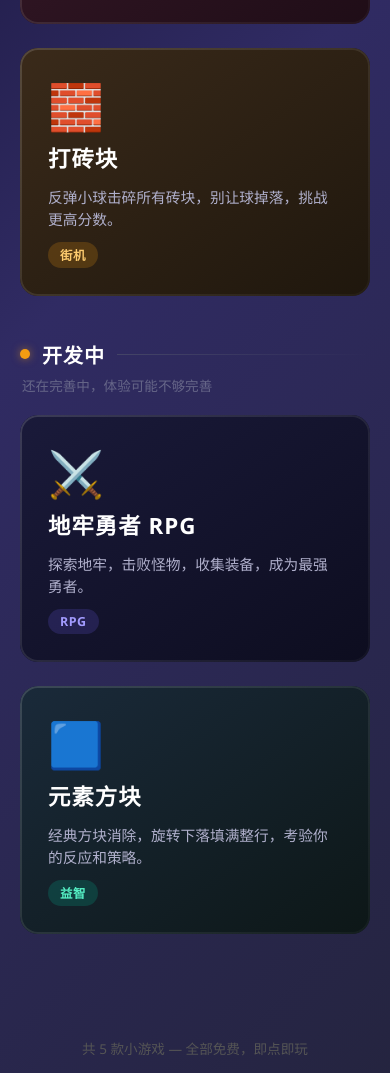
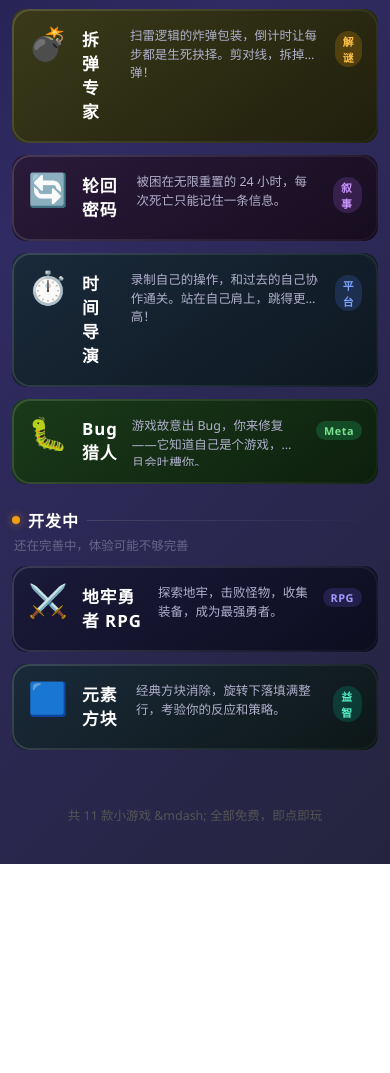
Before and after one commit to furryme/game-html, a plain HTML site: page web/index.html in a window 390 px wide. Shown: the part 783-1856 px from the top of the page. After the commit the page ends 1647 px from the top, so only its background shows below. Drawn offline with Linux system fonts and the light colour scheme.

Commit message:
style: redesign index page with mobile-responsive layout
Add card styles for new games, viewport meta for mobile, and
responsive CSS media queries for touch/small-screen devices.

```diff
--- a/web/index.html
+++ b/web/index.html
@@ -2,7 +2,7 @@
 <html lang="zh">
 <head>
 <meta charset="UTF-8">
-<meta name="viewport" content="width=device-width, initial-scale=1.0">
+<meta name="viewport" content="width=device-width, initial-scale=1.0, maximum-scale=1.0, user-scalable=no">
 <title>小游戏合集</title>
 <style>
   * { margin: 0; padding: 0; box-sizing: border-box; }
@@ -17,6 +17,7 @@
     flex-direction: column;
     align-items: center;
     padding: 60px 20px;
+    -webkit-tap-highlight-color: transparent;
   }
 
   h1 {
@@ -163,17 +164,74 @@
   .card-element      { background: linear-gradient(145deg, #1a2a3a, #0d1717); }
   .card-element .card-tag { background: #00b89433; color: #55efc4; }
 
+  .card-reverse      { background: linear-gradient(145deg, #2a1a1a, #170d0d); }
+  .card-reverse .card-tag { background: #ff6b6b33; color: #ff8787; }
+
+  .card-bomb         { background: linear-gradient(145deg, #3a3a1a, #1f1f0d); }
+  .card-bomb .card-tag { background: #ffa50233; color: #ffc048; }
+
+  .card-bug          { background: linear-gradient(145deg, #1a3a1a, #0d1f0d); }
+  .card-bug .card-tag { background: #26de8133; color: #78e08f; }
+
+  .card-loop         { background: linear-gradient(145deg, #2a1a3a, #170d1f); }
+  .card-loop .card-tag { background: #a55eea33; color: #c593f9; }
+
+  .card-time         { background: linear-gradient(145deg, #1a2a3a, #0d1720); }
+  .card-time .card-tag { background: #4b7bec33; color: #7aa2f7; }
+
+  .card-zen          { background: linear-gradient(145deg, #2a2a1a, #17170d); }
+  .card-zen .card-tag { background: #ffd70033; color: #ffe066; }
+
   footer {
     margin-top: 60px;
     color: #555;
     font-size: 0.85rem;
+  }
+
+  /* ── Mobile layout ── */
+  @media (max-width: 600px), (hover: none) and (pointer: coarse) {
+    body { padding: 24px 12px 40px; }
+    h1 { font-size: 2rem; margin-bottom: 8px; }
+    .subtitle { font-size: 0.9rem; margin-bottom: 28px; }
+    .section { margin-bottom: 24px; }
+    .section-header { margin-bottom: 12px; gap: 8px; }
+    .section-title { font-size: 1rem; }
+    .section-dot { width: 8px; height: 8px; }
+    .section-subtitle { font-size: 0.78rem; margin-top: -8px; margin-bottom: 12px; }
+
+    .grid {
+      grid-template-columns: 1fr;
+      gap: 12px;
+    }
+
+    .card {
+      flex-direction: row;
+      padding: 18px 16px;
+      border-radius: 14px;
+      gap: 14px;
+    }
+    .card:hover { transform: none; box-shadow: none; }
+    .card:active { transform: scale(0.98); }
+    .card-icon { font-size: 2rem; }
+    .card-content { flex: 1; min-width: 0; }
+    .card-title { font-size: 1.05rem; margin-bottom: 2px; }
+    .card-desc {
+      font-size: 0.78rem;
+      display: -webkit-box;
+      -webkit-line-clamp: 2;
+      -webkit-box-orient: vertical;
+      overflow: hidden;
+    }
+    .card-tag { margin-top: 4px; font-size: 0.68rem; padding: 2px 8px; }
+
+    footer { margin-top: 32px; font-size: 0.78rem; }
   }
 </style>
 </head>
 <body>
 
 <h1>GAME HUB</h1>
-<p class="subtitle">选一个游戏，立即开始</p>
+<p class="subtitle" id="subtitle">选一个游戏，立即开始</p>
 
 <!-- Completed Games -->
 <div class="section">
@@ -182,36 +240,15 @@
     <span class="section-title">已完成</span>
     <span class="section-line"></span>
   </div>
-  <p class="section-subtitle">可以正常游玩，功能完整</p>
+  <p class="section-subtitle" id="done-subtitle">可以正常游玩，功能完整</p>
 
-  <div class="grid">
-
-    <a class="card card-slime" href="games/snake.html">
-      <span class="card-icon">🐍</span>
-      <span class="card-title">贪吃蛇</span>
-      <span class="card-desc">经典贪吃蛇，操控方向吃掉食物，越吃越长，别撞到自己和墙壁。</span>
-      <span class="card-tag">经典</span>
-    </a>
-
-    <a class="card card-candy" href="games/snake_creative.html">
-      <span class="card-icon">🐉</span>
-      <span class="card-title">创意贪吃蛇</span>
-      <span class="card-desc">道具版贪吃蛇，地图上散落各种增益道具，让游戏更加刺激有趣。</span>
-      <span class="card-tag">道具</span>
-    </a>
-
-    <a class="card card-brick" href="games/breakout.html">
-      <span class="card-icon">🧱</span>
-      <span class="card-title">打砖块</span>
-      <span class="card-desc">反弹小球击碎所有砖块，别让球掉落，挑战更高分数。</span>
-      <span class="card-tag">街机</span>
-    </a>
-
+  <div class="grid" id="done-grid">
+    <!-- Cards injected by JS -->
   </div>
 </div>
 
-<!-- Work in Progress -->
-<div class="section">
+<!-- Work in Progress (desktop only) -->
+<div class="section" id="wip-section">
   <div class="section-header">
     <span class="section-dot dot-wip"></span>
     <span class="section-title">开发中</span>
@@ -219,26 +256,80 @@
   </div>
   <p class="section-subtitle">还在完善中，体验可能不够完善</p>
 
-  <div class="grid">
-
-    <a class="card card-dungeon" href="games/rpg.html">
-      <span class="card-icon">⚔️</span>
-      <span class="card-title">地牢勇者 RPG</span>
-      <span class="card-desc">探索地牢，击败怪物，收集装备，成为最强勇者。</span>
-      <span class="card-tag">RPG</span>
-    </a>
-
-    <a class="card card-element" href="games/tetris.html">
-      <span class="card-icon">🟦</span>
-      <span class="card-title">元素方块</span>
-      <span class="card-desc">经典方块消除，旋转下落填满整行，考验你的反应和策略。</span>
-      <span class="card-tag">益智</span>
-    </a>
-
+  <div class="grid" id="wip-grid">
+    <!-- Cards injected by JS -->
   </div>
 </div>
 
-<footer>共 5 款小游戏 &mdash; 全部免费，即点即玩</footer>
+<footer id="footer">加载中...</footer>
+
+<script>
+// Detect mobile: touch + small screen / coarse pointer
+const isMobile = ('ontouchstart' in window) && (window.innerWidth < 800 || matchMedia('(pointer: coarse)').matches);
+
+const games = [
+  { name: '贪吃蛇',     icon: '🐍', desc: '经典贪吃蛇，操控方向吃掉食物，越吃越长，别撞到自己和墙壁。',       tag: '经典',  css: 'slime',    file: 'snake',        mobile: true },
+  { name: '创意贪吃蛇', icon: '🐉', desc: '道具版贪吃蛇，地图上散落各种增益道具，让游戏更加刺激有趣。',         tag: '道具',  css: 'candy',    file: 'snake_creative', mobile: true },
+  { name: '反向贪吃蛇', icon: '🍎', desc: '你操控"食物"，躲避 AI 蛇的追击。放陷阱、求生存，看你能活多久！',   tag: '生存',  css: 'reverse',  file: 'reverse_snake',  mobile: true },
+  { name: '禅意叠叠乐', icon: '🧘', desc: '精准放置方块，追求完美堆叠。在宁静氛围中挑战耐心与手眼协调。',       tag: '休闲',  css: 'zen',      file: 'zen-stack',    mobile: true },
+  { name: '打砖块',     icon: '🧱', desc: '反弹小球击碎所有砖块，别让球掉落，挑战更高分数。',                   tag: '街机',  css: 'brick',    file: 'breakout',       mobile: true },
+  { name: '拆弹专家',   icon: '💣', desc: '扫雷逻辑的炸弹包装，倒计时让每步都是生死抉择。剪对线，拆掉炸弹！',  tag: '解谜',  css: 'bomb',     file: 'demolition_expert', mobile: true },
+  { name: '轮回密码',   icon: '🔄', desc: '被困在无限重置的 24 小时，每次死亡只能记住一条信息。',              tag: '叙事',  css: 'loop',     file: 'loop_cipher',    mobile: true },
+  { name: '时间导演',   icon: '⏱️', desc: '录制自己的操作，和过去的自己协作通关。站在自己肩上，跳得更高！',     tag: '平台',  css: 'time',     file: 'time_director',  mobile: true },
+  { name: 'Bug猎人',    icon: '🐛', desc: '游戏故意出 Bug，你来修复——它知道自己是个游戏，并且会吐槽你。',      tag: 'Meta',  css: 'bug',      file: 'bug_hunter',     mobile: true },
+];
+
+const wipGames = [
+  { name: '地牢勇者 RPG', icon: '⚔️', desc: '探索地牢，击败怪物，收集装备，成为最强勇者。', tag: 'RPG',  css: 'dungeon',  file: 'rpg' },
+  { name: '元素方块',     icon: '🟦', desc: '经典方块消除，旋转下落填满整行，考验你的反应和策略。', tag: '益智', css: 'element', file: 'tetris' },
+];
+
+const doneGrid = document.getElementById('done-grid');
+const wipGrid  = document.getElementById('wip-grid');
+const wipSection = document.getElementById('wip-section');
+
+function createCard(game, path) {
+  const a = document.createElement('a');
+  a.className = `card card-${game.css}`;
+  a.href = path + '/games/' + game.file + '.html';
+  if (isMobile) {
+    a.innerHTML = `
+      <span class="card-icon">${game.icon}</span>
+      <div class="card-content">
+        <div class="card-title">${game.name}</div>
+        <div class="card-desc">${game.desc}</div>
+        <span class="card-tag">${game.tag}</span>
+      </div>`;
+  } else {
+    a.innerHTML = `
+      <span class="card-icon">${game.icon}</span>
+      <span class="card-title">${game.name}</span>
+      <span class="card-desc">${game.desc}</span>
+      <span class="card-tag">${game.tag}</span>`;
+  }
+  return a;
+}
+
+const prefix = isMobile ? 'mobile' : '.';
+
+if (isMobile) {
+  document.getElementById('subtitle').textContent = '选一个游戏，立即开始（移动端）';
+  document.getElementById('done-subtitle').textContent = '已适配移动端';
+  wipSection.style.display = 'none';
+
+  const mobileGames = games.filter(g => g.mobile);
+  mobileGames.forEach(g => doneGrid.appendChild(createCard(g, prefix)));
+
+  document.getElementById('footer').textContent =
+    `共 ${mobileGames.length} 款小游戏（移动端） &mdash; 全部免费，即点即玩`;
+} else {
+  games.forEach(g => doneGrid.appendChild(createCard(g, prefix)));
+  wipGames.forEach(g => wipGrid.appendChild(createCard(g, prefix)));
+
+  document.getElementById('footer').textContent =
+    `共 ${games.length + wipGames.length} 款小游戏 &mdash; 全部免费，即点即玩`;
+}
+</script>
 
 </body>
 </html>
```
